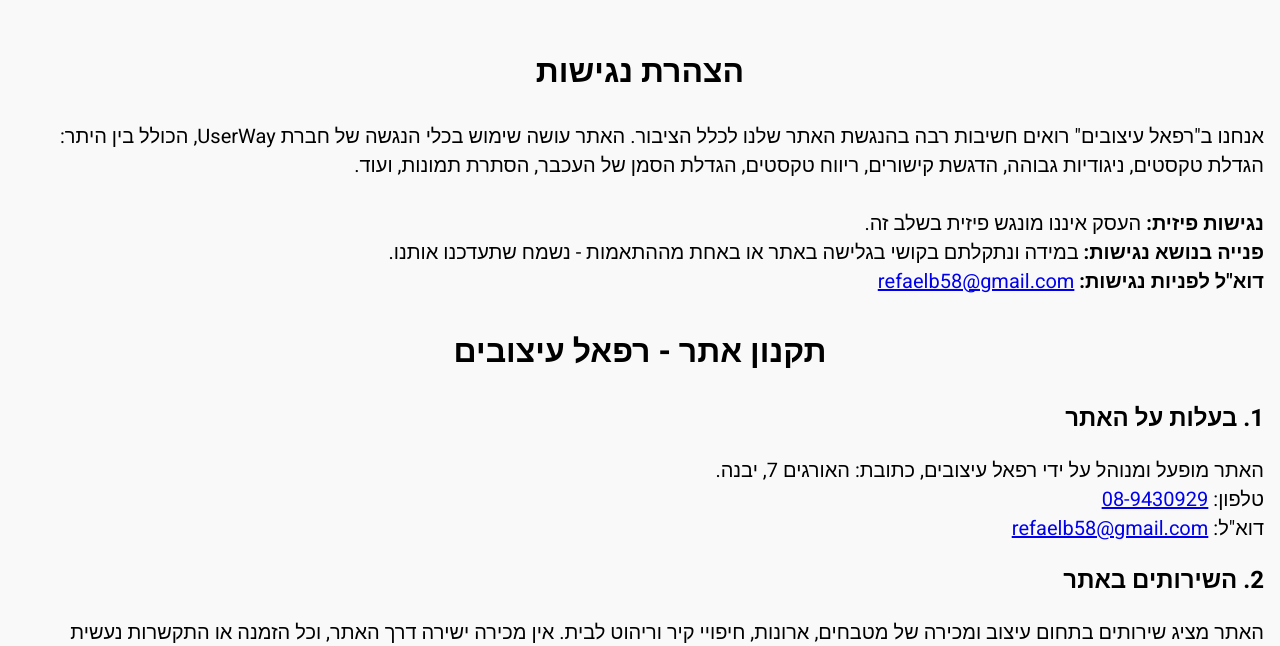
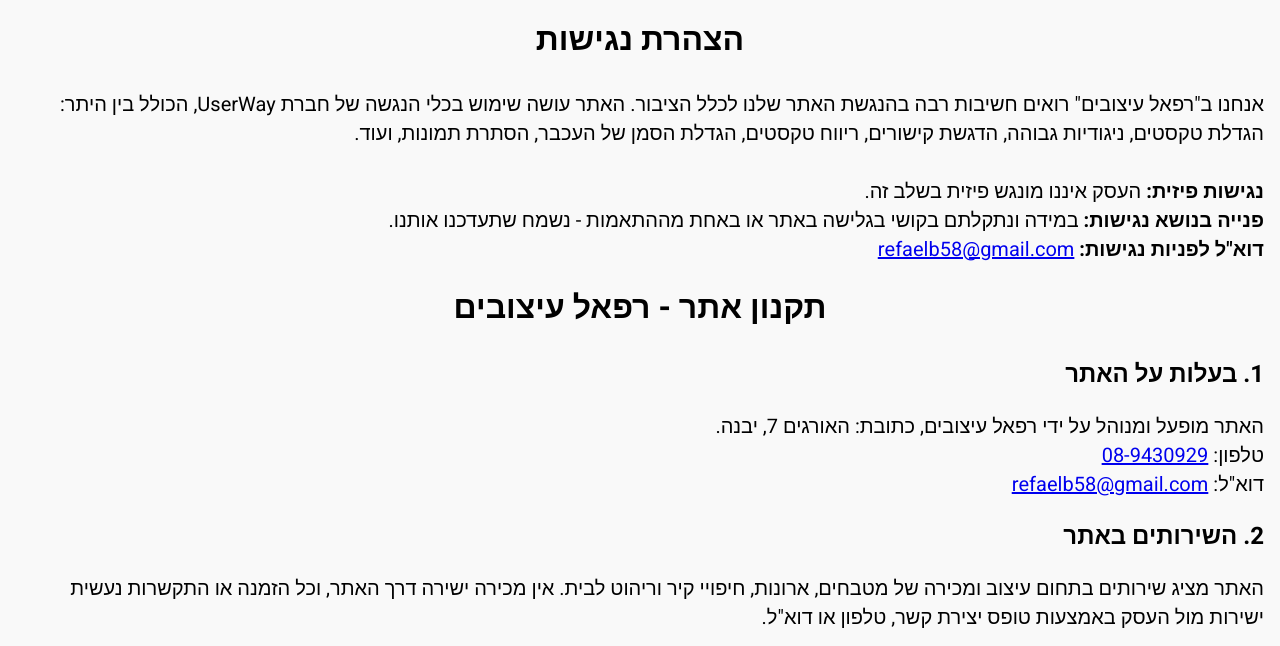
Before and after one commit to TomerBitonn/Refael-Designs-Website-V2, a Flask app: page /terms in a window 1280 px wide. Shown: the part 80-726 px from the top of the page. Run offline with Flask 3, Linux system fonts and the light colour scheme.

Commit message:
edit terms.css

```diff
--- a/static/css/terms.css
+++ b/static/css/terms.css
@@ -48,7 +48,7 @@ body, html {
 }
 
 .terms-title {
-    margin-top: 2rem;
+    margin-top: 0rem;
     font-size: var(--font-size-title);
     text-align: center;
 }
```
